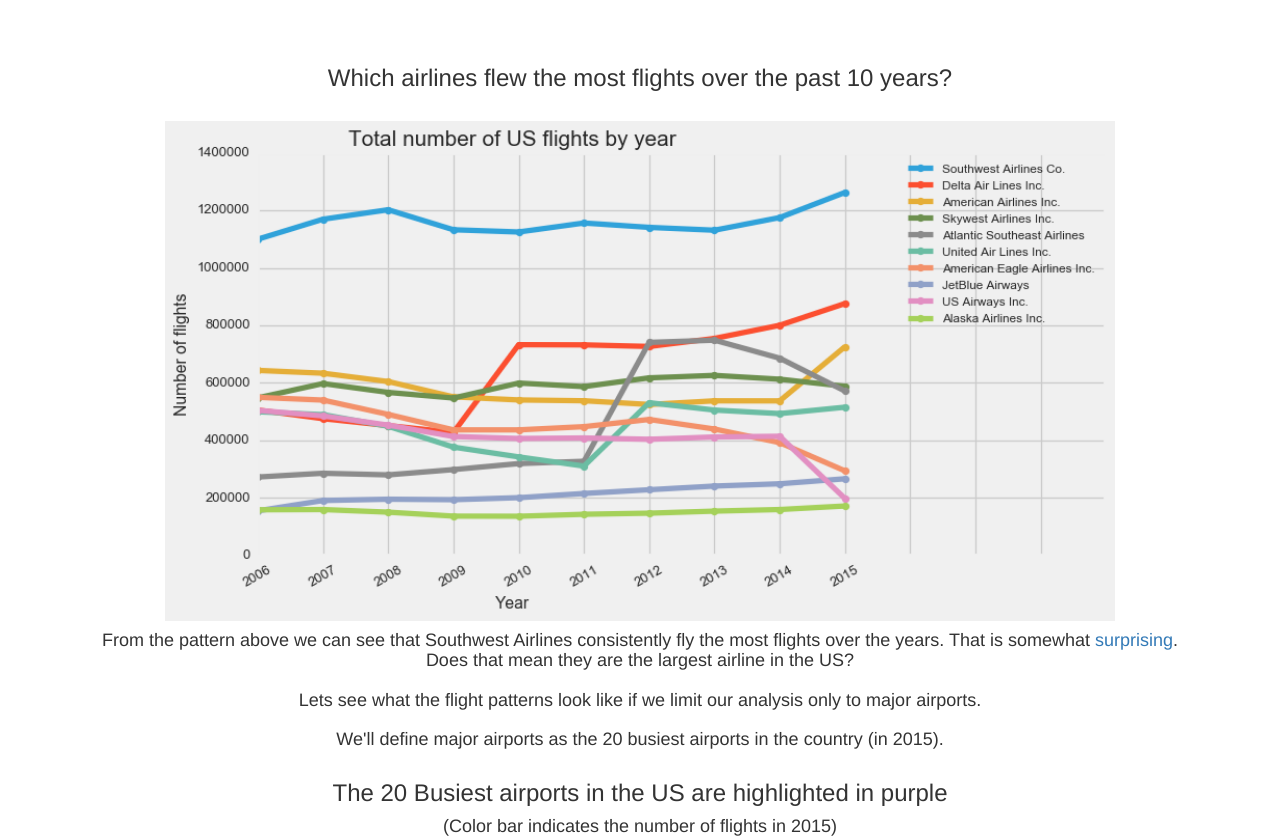
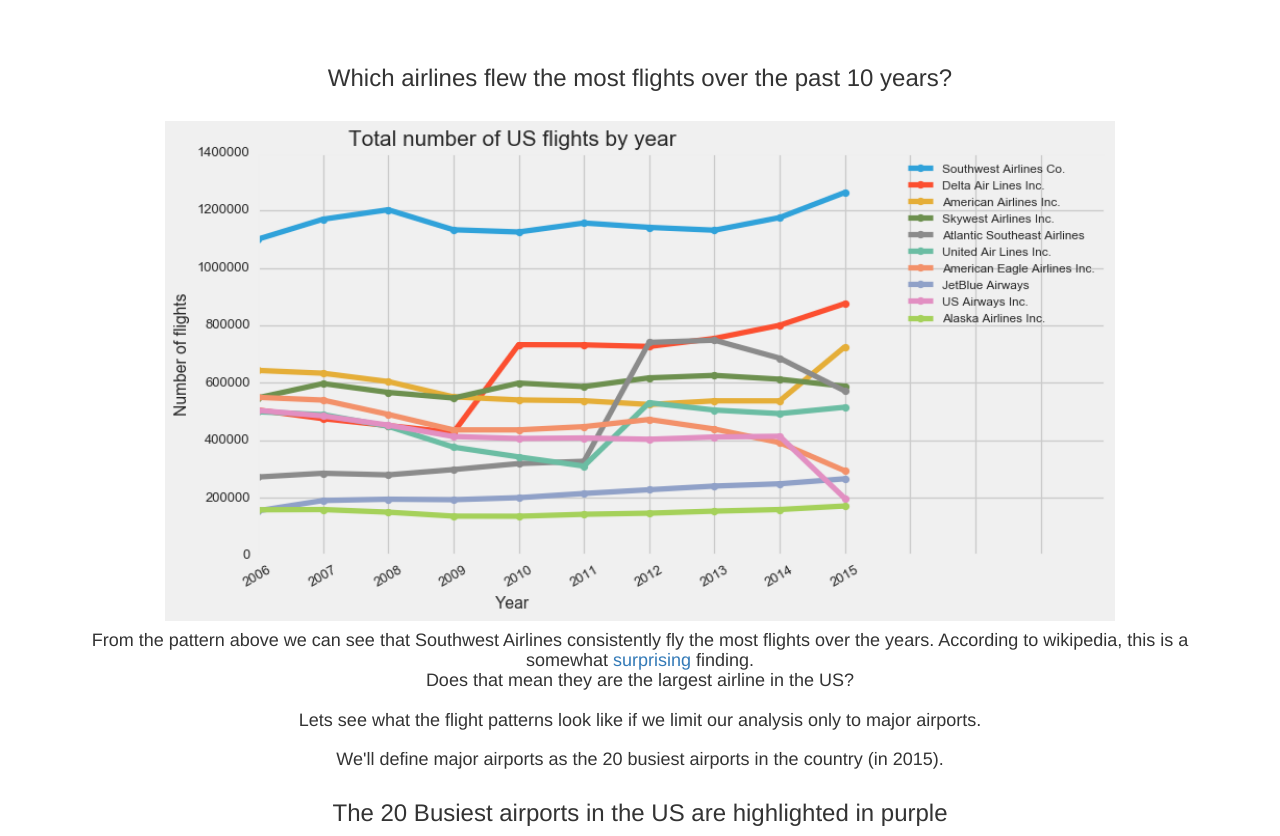
Before and after one commit to JE-/IATA_Analysis, a Flask app: page / in a window 1280 px wide. Shown: the part 1446-2282 px from the top of the page. Run offline with Flask 2, Linux system fonts and the light colour scheme; some libraries are stand-ins or nearby versions.

Commit message:
minor changes

```diff
--- a/templates/index.html
+++ b/templates/index.html
@@ -114,7 +114,7 @@
   <h3>Which airlines flew the most flights over the past 10 years? </h3><br>
   <img class="center-block" src="{{ url_for('static', filename='flights_plot_1.png') }}" class="img-responsive" alt="Cinque Terre" style="width:950px;height:500px">
   <h4>From the pattern above we can see that Southwest Airlines consistently fly the most flights
-    over the years. That is somewhat <a href = "https://en.wikipedia.org/wiki/World%27s_largest_airlines">surprising</a>. <br>Does that mean they are the largest airline in the US? <br><br>
+    over the years. According to wikipedia, this is a somewhat <a href = "https://en.wikipedia.org/wiki/World%27s_largest_airlines">surprising</a> finding. <br>Does that mean they are the largest airline in the US? <br><br>
     Lets see what the flight patterns look like if we limit our analysis only to major airports.<br><br>
     We'll define major airports as the 20 busiest airports in the country (in 2015).
   </h4>
@@ -147,8 +147,8 @@
         <h1>Flights leaving NYC</h1><br>
         <br>
         <h4>Lastly, lets try to understand how weather affects flight delays in the NYC region.<br>
-          <br>I downloaded daily weather for the NYC region from 2006 to 2015 from the <a href = "https://www.wunderground.com/weather/api/">Weather Undergrand API</a><br>
-          <br>The weather data was then joined to a SQL query of all flights originating from
+          <br>We can download daily weather for the NYC region from 2006 to 2015 from the <a href = "https://www.wunderground.com/weather/api/">Weather Undergrand API</a><br>
+          <br>This data can then be joined to a all flights originating from
           one of the 3 major<br> airports in the NYC region, i.e. JFK, La Guardia, and Newark (see ipython notebook for details).<br><br>
           A random forest model was able to explain 92% of the variance in weather-delays,<br>
           and the most important features that contributed to the model perforance were the departure time, snow and visibility.</h4>
```
